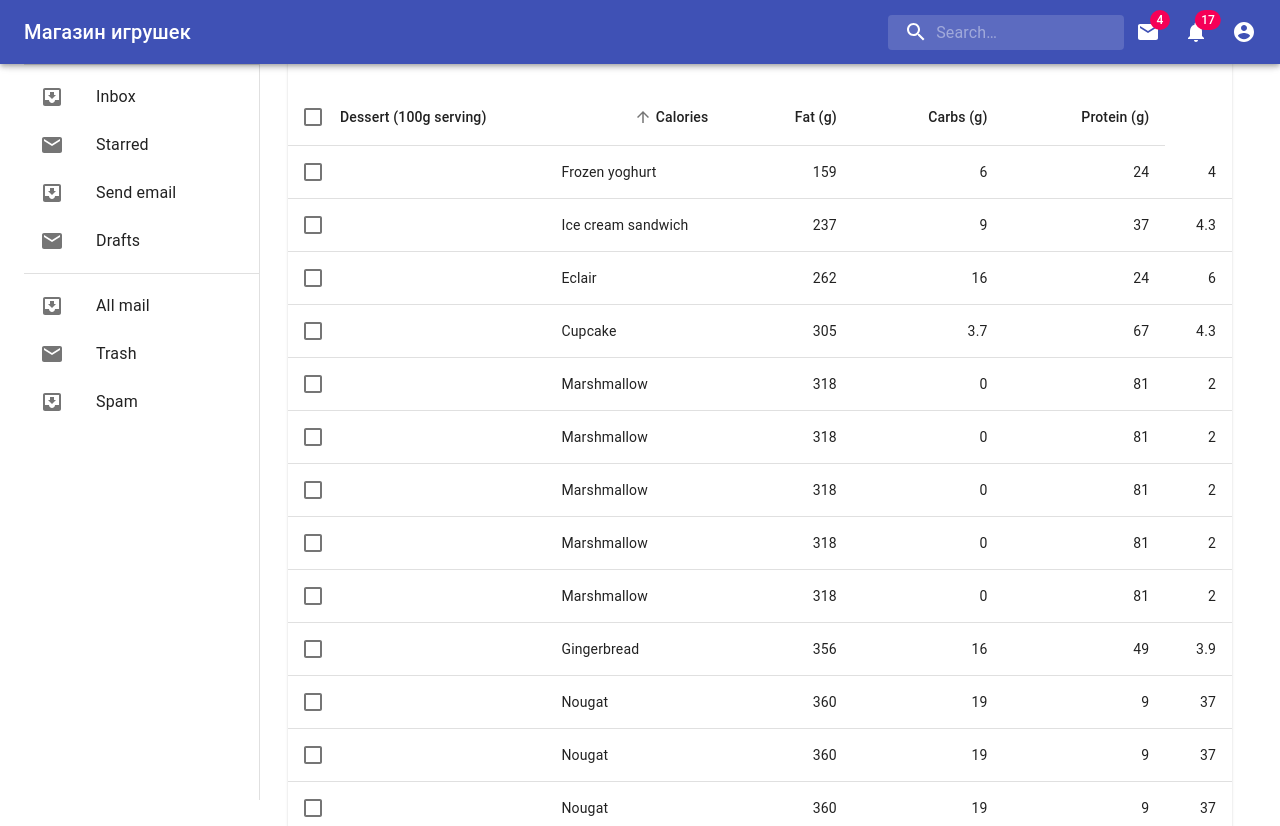
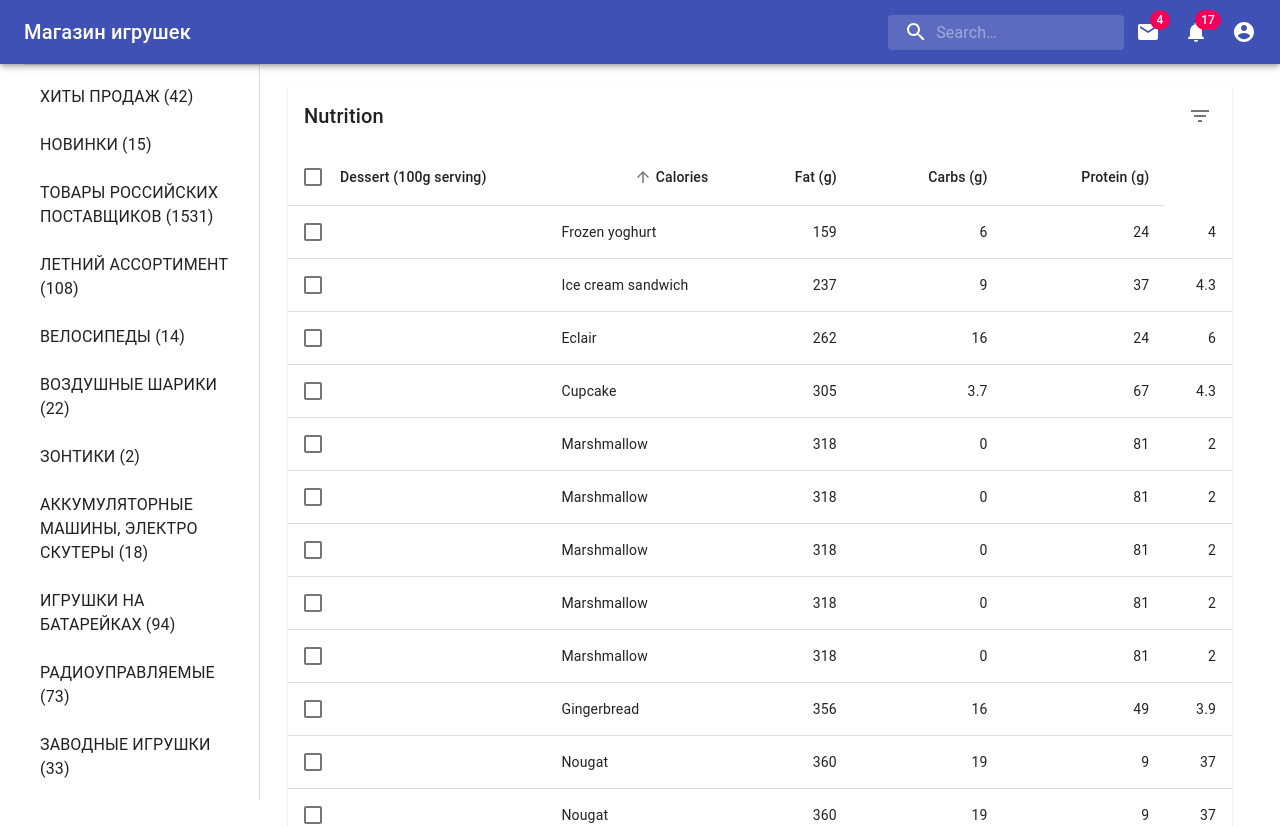
Before and after one commit to bishop777-sys/InternetMarket_Front, a React app: page / in a window 1280 px wide. Shown: the top 826 px of the page. Built offline with nearby package versions, Linux system fonts and the light colour scheme.

Commit message:
Change structure sidebar

```diff
--- a/src/components/MainPanel/MainPanel.jsx
+++ b/src/components/MainPanel/MainPanel.jsx
@@ -1,22 +1,12 @@
 import React from "react";
 import PropTypes from "prop-types";
-import AppBar from "@material-ui/core/AppBar";
-import CssBaseline from "@material-ui/core/CssBaseline";
 import Divider from "@material-ui/core/Divider";
 import Drawer from "@material-ui/core/Drawer";
 import Hidden from "@material-ui/core/Hidden";
-import IconButton from "@material-ui/core/IconButton";
-import InboxIcon from "@material-ui/icons/MoveToInbox";
 import List from "@material-ui/core/List";
 import ListItem from "@material-ui/core/ListItem";
-import ListItemIcon from "@material-ui/core/ListItemIcon";
 import ListItemText from "@material-ui/core/ListItemText";
-import MailIcon from "@material-ui/icons/Mail";
-import MenuIcon from "@material-ui/icons/Menu";
-import Toolbar from "@material-ui/core/Toolbar";
-import Typography from "@material-ui/core/Typography";
 import { makeStyles, useTheme } from "@material-ui/core/styles";
-import { Container } from "@material-ui/core";
 
 const drawerWidth = 240;
 
@@ -54,14 +44,13 @@ const useStyles = makeStyles(theme => ({
   },
   content: {
     flexGrow: 1,
-    padding: theme.spacing(3)
+    padding: theme.spacing(3),
+    marginTop: 60,
   }
 }));
 
 function ResponsiveDrawer(props) {
-  const { window } = props;
   const classes = useStyles();
-  const theme = useTheme();
   const [mobileOpen, setMobileOpen] = React.useState(false);
   const [stylesC, setMobil] = React.useState(true);
 
@@ -75,22 +64,114 @@ function ResponsiveDrawer(props) {
       <div className={classes.toolbar} />
       <Divider />
       <List>
-        {["Inbox", "Starred", "Send email", "Drafts"].map((text, index) => (
+        {[
+            "ХИТЫ ПРОДАЖ (42)"
+            , "НОВИНКИ (15)"
+            , "ТОВАРЫ РОССИЙСКИХ ПОСТАВЩИКОВ (1531)"
+            , "ЛЕТНИЙ АССОРТИМЕНТ (108)"
+            , "ВЕЛОСИПЕДЫ (14)"
+            , "ВОЗДУШНЫЕ ШАРИКИ (22)"
+            , "ЗОНТИКИ (2)"
+            , "АККУМУЛЯТОРНЫЕ МАШИНЫ, ЭЛЕКТРО СКУТЕРЫ (18)"
+            , "ИГРУШКИ НА БАТАРЕЙКАХ (94)"
+            , "РАДИОУПРАВЛЯЕМЫЕ (73)"
+            , "ЗАВОДНЫЕ ИГРУШКИ (33)"
+            , "ЖЕЛЕЗНЫЕ ДОРОГИ, АВТОТРЕКИ, ГАРАЖИ (43)"
+            , "КОНСТРУКТОРЫ (274)"
+            , "МУЗЫКАЛЬНЫЕ ИНСТРУМЕНТЫ (59)"
+            , "МЯГКИЕ ИГРУШКИ (263)"
+            , "РОБОТЫ, ТРАНСФОРМЕРЫ (75)"
+            , "МОДЕЛИ МАШИНОК (183)"
+            , "МАШИНКИ (186)"
+            , "НАБОРЫ МАШИНОК (35)"
+            , "НАБОРЫ ЖИВОТНЫХ (14)"
+            , "РЫБАЛКИ (15)"
+            , "ОРУЖИЕ (89)"
+            , "ФОНАРИКИ, ЛАЗЕРНЫЕ УКАЗКИ (3)"
+            , "ЧУБРИКИ, СВЕТЯЩИЕСЯ ПАЛОЧКИ (35)"
+            , "КУБИКИ, ЗМЕЙКИ, ПЯТНАШКИ (49)"
+            , "ОРБИЗ, ШАРИКИ РАСТУЩИЕ В ВОДЕ (4)"
+            , "ЛИЗУНЫ, ПОПРЫГУНЧИКИ (64)"
+            , "КОЛЯСКИ, КРОВАТКИ (29)"
+            , "КУКЛЫ И ПУПСЫ (98)"
+            , "НАПОЛЬНЫЕ ИГРЫ (11)"
+            , "НАСТОЛЬНЫЕ ИГРЫ (58)"
+            , "ПЛАКАТЫ, АЗБУКИ, ПЛАНШЕТЫ, ТЕЛЕФОНЫ (62)"
+            , "КНИГИ, РАСКРАСКИ (77)"
+            , "ДОСКИ (14)"
+            , "ШАХМАТЫ, ШАШКИ, НАРДЫ (19)"
+            , "ТОВАРЫ ДЛЯ СПОРТА И ОТДЫХА (173)"
+            , "ОПЫТЫ (16)"
+            , "ТВОРЧЕСТВО (237)"
+            , "НАБОРЫ ДЛЯ ДЕВОЧЕК (251)"
+            , "НАБОРЫ ДЛЯ МАЛЬЧИКОВ (58)"
+            , "ДЛЯ САМЫХ МАЛЕНЬКИХ (75)"
+            , "СТОЛИКИ ДЛЯ КОРМЛЕНИЯ, БЫТОВЫЕ ИЗДЕЛИЯ (8)"
+            , "СУВЕНИРЫ (43)"
+            , "ПОДАРОЧНЫЕ ПАКЕТЫ (5)"
+            , "БАТАРЕЙКИ (10)"
+            , "НОВОГОДНИЕ ТОВАРЫ, ПРИКОЛЫ (7)"
+            , "ЗИМНИЙ АССОРТИМЕНТ (34)"
+        ].map((text) => (
           <ListItem button key={text}>
-            <ListItemIcon>
-              {index % 2 === 0 ? <InboxIcon /> : <MailIcon />}
-            </ListItemIcon>
+
             <ListItemText primary={text} />
           </ListItem>
         ))}
       </List>
       <Divider />
       <List>
-        {["All mail", "Trash", "Spam"].map((text, index) => (
+        {[
+            "ХИТЫ ПРОДАЖ (42)"
+            , "НОВИНКИ (15)"
+            , "ТОВАРЫ РОССИЙСКИХ ПОСТАВЩИКОВ (1531)"
+            , "ЛЕТНИЙ АССОРТИМЕНТ (108)"
+            , "ВЕЛОСИПЕДЫ (14)"
+            , "ВОЗДУШНЫЕ ШАРИКИ (22)"
+            , "ЗОНТИКИ (2)"
+            , "АККУМУЛЯТОРНЫЕ МАШИНЫ, ЭЛЕКТРО СКУТЕРЫ (18)"
+            , "ИГРУШКИ НА БАТАРЕЙКАХ (94)"
+            , "РАДИОУПРАВЛЯЕМЫЕ (73)"
+            , "ЗАВОДНЫЕ ИГРУШКИ (33)"
+            , "ЖЕЛЕЗНЫЕ ДОРОГИ, АВТОТРЕКИ, ГАРАЖИ (43)"
+            , "КОНСТРУКТОРЫ (274)"
+            , "МУЗЫКАЛЬНЫЕ ИНСТРУМЕНТЫ (59)"
+            , "МЯГКИЕ ИГРУШКИ (263)"
+            , "РОБОТЫ, ТРАНСФОРМЕРЫ (75)"
+            , "МОДЕЛИ МАШИНОК (183)"
+            , "МАШИНКИ (186)"
+            , "НАБОРЫ МАШИНОК (35)"
+            , "НАБОРЫ ЖИВОТНЫХ (14)"
+            , "РЫБАЛКИ (15)"
+            , "ОРУЖИЕ (89)"
+            , "ФОНАРИКИ, ЛАЗЕРНЫЕ УКАЗКИ (3)"
+            , "ЧУБРИКИ, СВЕТЯЩИЕСЯ ПАЛОЧКИ (35)"
+            , "КУБИКИ, ЗМЕЙКИ, ПЯТНАШКИ (49)"
+            , "ОРБИЗ, ШАРИКИ РАСТУЩИЕ В ВОДЕ (4)"
+            , "ЛИЗУНЫ, ПОПРЫГУНЧИКИ (64)"
+            , "КОЛЯСКИ, КРОВАТКИ (29)"
+            , "КУКЛЫ И ПУПСЫ (98)"
+            , "НАПОЛЬНЫЕ ИГРЫ (11)"
+            , "НАСТОЛЬНЫЕ ИГРЫ (58)"
+            , "ПЛАКАТЫ, АЗБУКИ, ПЛАНШЕТЫ, ТЕЛЕФОНЫ (62)"
+            , "КНИГИ, РАСКРАСКИ (77)"
+            , "ДОСКИ (14)"
+            , "ШАХМАТЫ, ШАШКИ, НАРДЫ (19)"
+            , "ТОВАРЫ ДЛЯ СПОРТА И ОТДЫХА (173)"
+            , "ОПЫТЫ (16)"
+            , "ТВОРЧЕСТВО (237)"
+            , "НАБОРЫ ДЛЯ ДЕВОЧЕК (251)"
+            , "НАБОРЫ ДЛЯ МАЛЬЧИКОВ (58)"
+            , "ДЛЯ САМЫХ МАЛЕНЬКИХ (75)"
+            , "СТОЛИКИ ДЛЯ КОРМЛЕНИЯ, БЫТОВЫЕ ИЗДЕЛИЯ (8)"
+            , "СУВЕНИРЫ (43)"
+            , "ПОДАРОЧНЫЕ ПАКЕТЫ (5)"
+            , "БАТАРЕЙКИ (10)"
+            , "НОВОГОДНИЕ ТОВАРЫ, ПРИКОЛЫ (7)"
+            , "ЗИМНИЙ АССОРТИМЕНТ (34)"
+        ].map((text) => (
           <ListItem button key={text}>
-            <ListItemIcon>
-              {index % 2 === 0 ? <InboxIcon /> : <MailIcon />}
-            </ListItemIcon>
+
             <ListItemText primary={text} />
           </ListItem>
         ))}
```
Also changed, not shown: src/components/App/App.jsx (+4 -23 lines).
